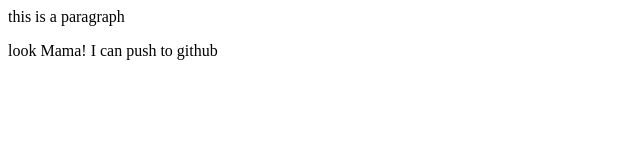
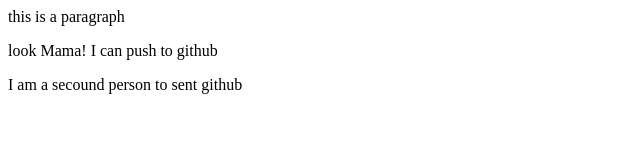
Before and after one commit to Meherjavienothoy/my-first-website, a plain HTML site: page index.html in a window 1280 px wide. Shown: the whole page, without its empty margins (0-640 px from the left). Drawn offline with Linux system fonts and the light colour scheme.

Commit message:
learned github

```diff
--- a/index.html
+++ b/index.html
@@ -1,2 +1,3 @@
 <P>this is a paragraph</P>
 <p>look Mama! I can push to github</p>
+<p>I am a secound person to sent github</p>
```
